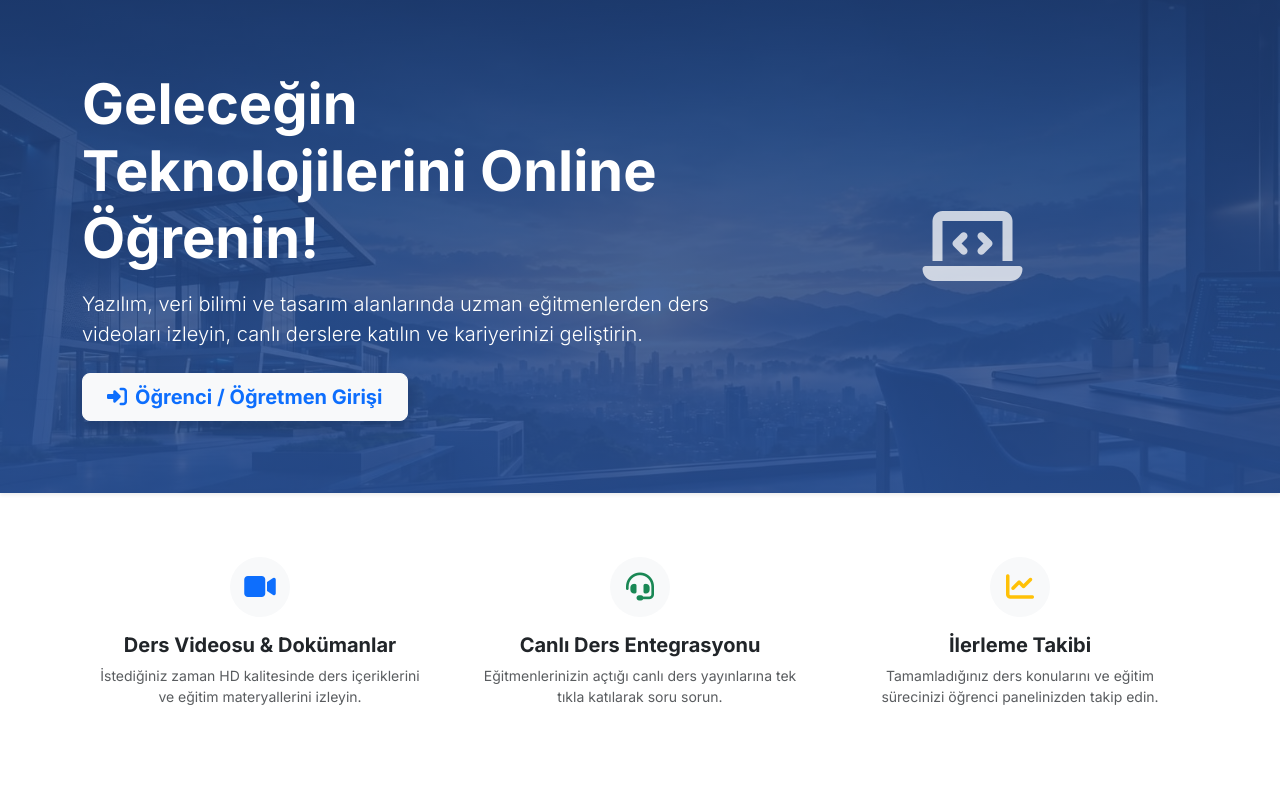
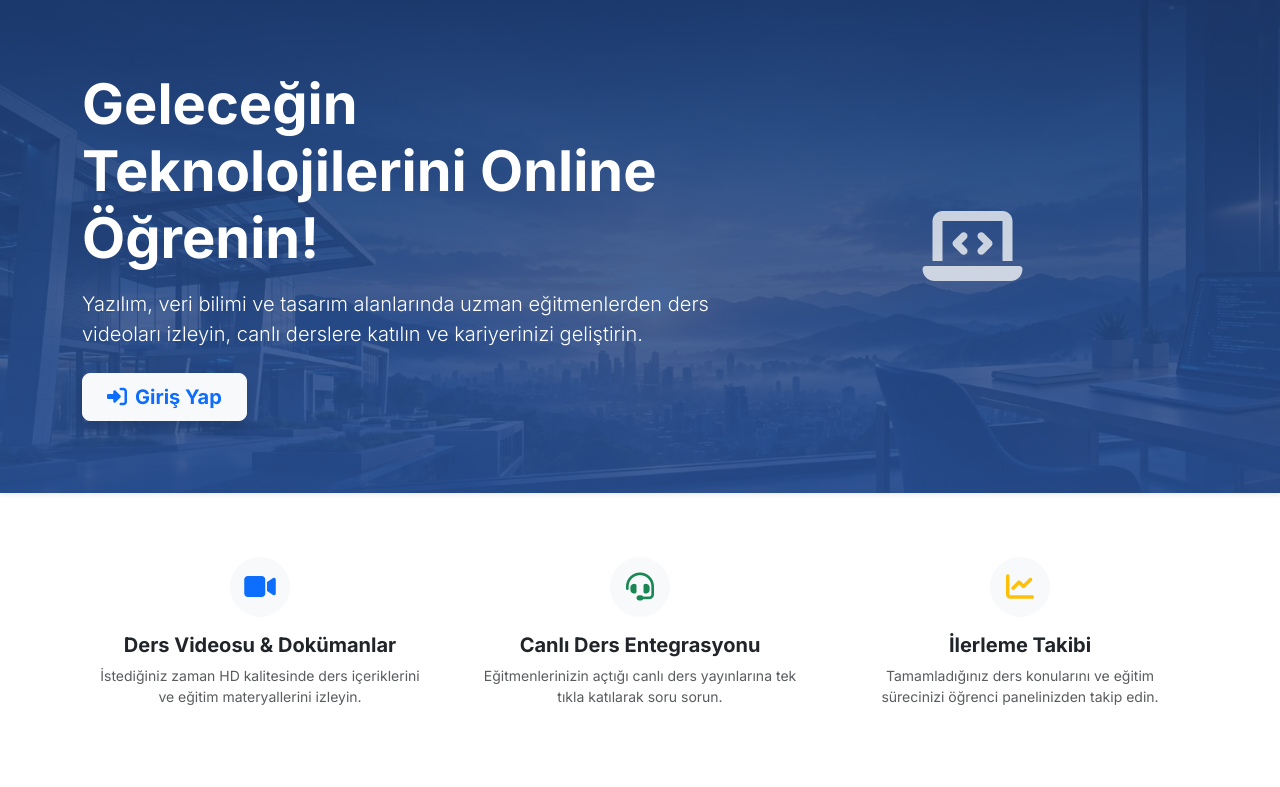
Before and after one commit to Sezginucelebi/akademi, a PHP site: page / in a window 1280 px wide. Shown: the part 98-885 px from the top of the page. Run offline with PHP 8.4, Linux system fonts and the light colour scheme; data that the repository does not hold is empty.

Commit message:
Update index.php hero button text to Giris Yap

```diff
--- a/index.php
+++ b/index.php
@@ -34,7 +34,7 @@ $featuredCourses = $stmt->fetchAll();
                         </a>
                     <?php else: ?>
                         <a href="<?php echo SITE_URL; ?>/auth/login.php" class="btn btn-light btn-lg text-primary fw-bold px-4 shadow">
-                            <i class="fa-solid fa-right-to-bracket me-2"></i>Öğrenci / Öğretmen Girişi
+                            <i class="fa-solid fa-right-to-bracket me-2"></i>Giriş Yap
                         </a>
                     <?php endif; ?>
                 </div>
```
